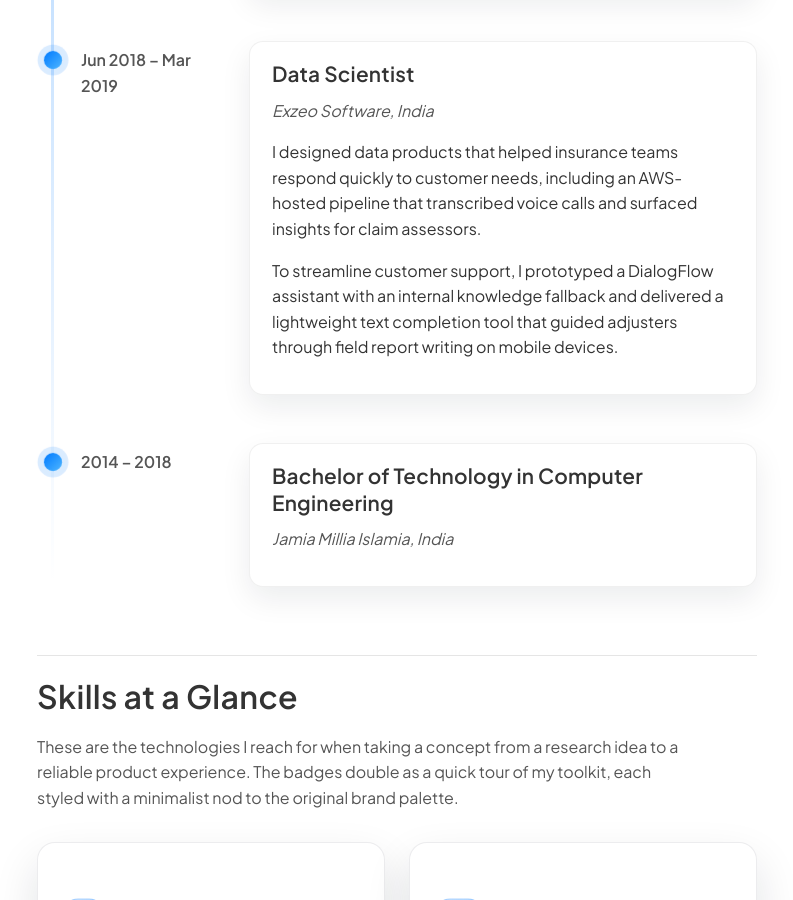
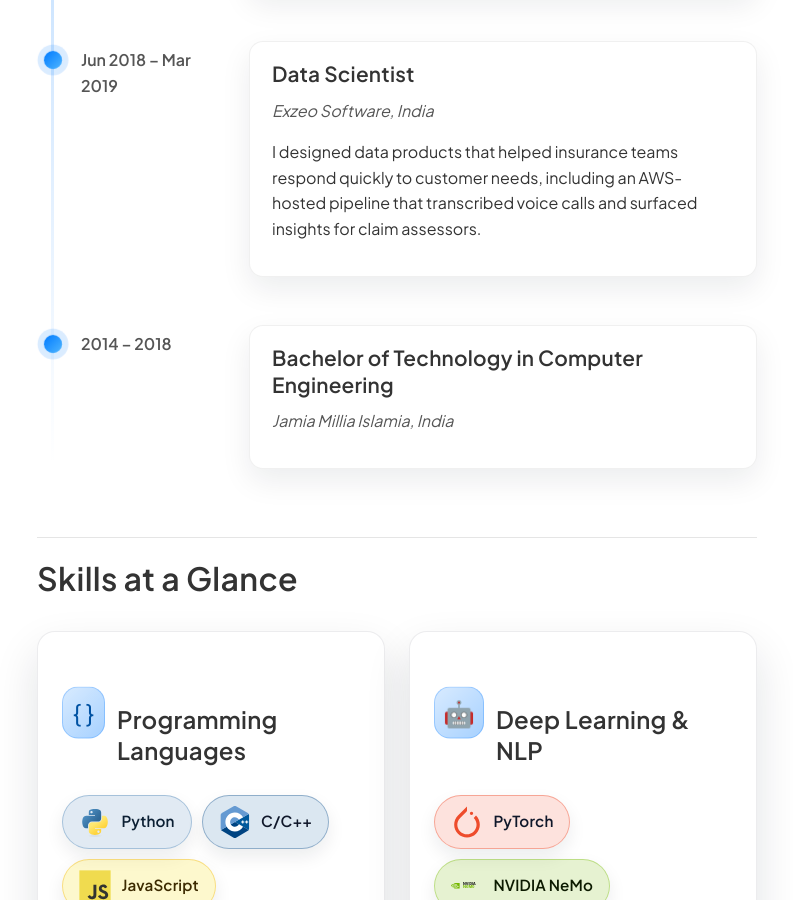
Before and after one commit to zaffnet/zaffnet.github.io, a Jekyll site: the page built from index.html, in a window 1280 px wide and 900 px high, scrolled down 1335 px. Shown: the whole window, without its empty margins (243-1036 px from the left). Built offline with Jekyll 4.4.1, drawn with Linux system fonts in a browser that asks for light colours; some of the changed text lies outside the part shown.

Commit message:
Update to index.html

```diff
--- a/index.html
+++ b/index.html
@@ -75,9 +76,6 @@ title: "Home"
             I designed data products that helped insurance teams respond quickly to customer needs, including an AWS-hosted pipeline that
             transcribed voice calls and surfaced insights for claim assessors.
           </p>
-          <p>
-            To streamline customer support, I prototyped a DialogFlow assistant with an internal knowledge fallback and delivered a lightweight text completion tool that guided adjusters through field report writing on mobile devices.
-          </p>
         </div>
       </div>
       <div class="timeline-item">
@@ -94,7 +92,6 @@ title: "Home"
   <div id="skills" class="content-section">
     <h2>Skills at a Glance</h2>
     <p class="skills-intro">
-      These are the technologies I reach for when taking a concept from a research idea to a reliable product experience. The badges double as a quick tour of my toolkit, each styled with a minimalist nod to the original brand palette.
     </p>
     <div class="skills-infographic">
       <div class="skills-card">
@@ -275,7 +272,7 @@ title: "Home"
         <a href="https://www.eecg.utoronto.ca/~jayar/ece1786.2023/download/autoannomi.pdf" target="_blank">AutoAnnoMI: A Framework to Automate the Annotations of MI Conversations using LLMs</a> (2024)
       </li>
       <li>
-        A Fully Generative Motivational Interviewing Counsellor Chatbot for Moving Smokers Towards the Decision to Quit (Findings of the Association for Computational Linguistics: ACL 2025)
+        <a href="https://aclanthology.org/2025.findings-acl.1283/" target="_blank">A Fully Generative Motivational Interviewing Counsellor Chatbot for Moving Smokers Towards the Decision to Quit (Findings of the Association for Computational Linguistics: ACL 2025)</a>
       </li>
       <li>
         <a href="https://arxiv.org/abs/2308.02092" target="_blank">N-gram Boosting: Improving Contextual Biasing with Normalized N-gram Targets</a> (arXiv preprint, 2023)
@@ -290,7 +287,6 @@ title: "Home"
     <h2>Projects</h2>
     <ul class="projects-list">
       <li><a href="https://github.com/zaffnet/zaffnet.github.io/blob/db4250a48ec04993f33217124180ffbcf11045b3/csc2421.pdf" target="_blank"><strong>Exploring Proposer-Acceptor Disparity in Dynamic Matching (2023)</strong></a>: Analyzed utility disparity in the popular problem of dynamic stable matching by simulating deferred acceptance with agent arrivals; proposed a time-annealed cutoff utility that narrows the gap without reducing match rates.</li>
-      <li><strong>Learning Document Vectors using Attentional CNNs (2018)</strong>: Undergraduate thesis project. Designed a neural network architecture to generate compressed embeddings of large documents for efficient search and retrieval.</li>
       <li><a href="https://www.kaggle.com/competitions/tensorflow-speech-recognition-challenge" target="_blank"><strong>TensorFlow Speech Recognition Challenge (2018)</strong></a>: Participated in a Kaggle challenge to build a CNN to classify 30 short speech commands.</li>
       <li><a href="https://zaffnet.github.io/batch-normalization" target="_blank"><strong>Benchmarking Batch Renormalization (2017)</strong></a>: Implemented BatchReNorm1d module in PyTorch and benchmarked its performance.</li>
       <li><a href="https://github.com/zaffnet/ShapSum" target="_blank"><strong>ShapSum: Shapley Value-Based Multi-Document Summarization (2016)</strong></a>: Developed a novel multi-document summarization method.</li>
```
Also changed, not shown: other parts of index.html (+1 -0 lines).
